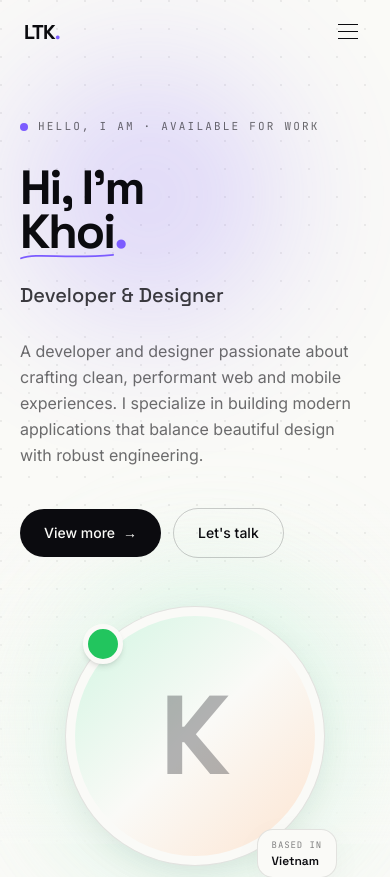
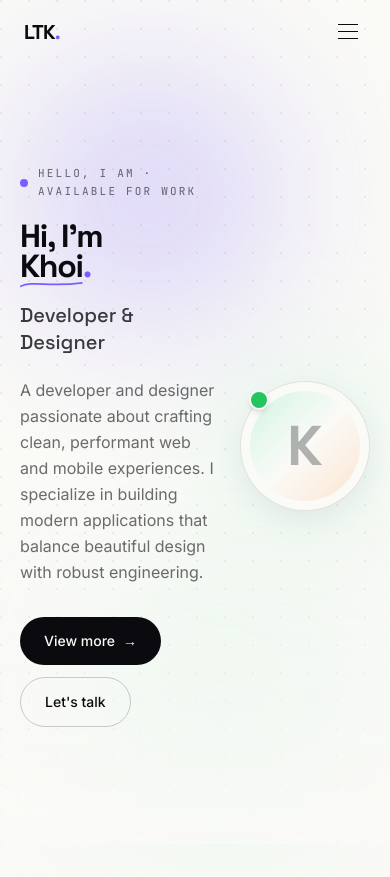
Before and after one commit to userlethekhoi/userlethekhoi.github.io, a Next.js app: page / in a window 390 px wide. Shown: the top 877 px of the page. Built offline with nearby package versions, Linux system fonts and the light colour scheme.

Commit message:
style(hero): avatar side-by-side with text on mobile
Co-Authored-By: Claude Opus 4.7 <noreply@anthropic.com>

```diff
--- a/components/Hero.tsx
+++ b/components/Hero.tsx
@@ -22,9 +22,9 @@ export default function Hero() {
       id="hero"
       className="relative min-h-screen flex items-center px-5 sm:px-6 pt-28 sm:pt-32 pb-16 sm:pb-20"
     >
-      <div className="max-w-7xl mx-auto w-full grid md:grid-cols-5 gap-12 md:gap-16 items-center">
+      <div className="max-w-7xl mx-auto w-full grid grid-cols-5 gap-4 sm:gap-10 md:gap-16 items-center">
         {/* Text column */}
-        <div className="md:col-span-3 space-y-7">
+        <div className="col-span-3 space-y-5 sm:space-y-7">
           <motion.div
             custom={0}
             initial="hidden"
@@ -46,7 +46,7 @@ export default function Hero() {
             initial="hidden"
             animate="visible"
             variants={fadeUp}
-            className="font-display font-bold text-[clamp(3rem,9vw,7.5rem)] leading-[0.92] tracking-tightest text-ink"
+            className="font-display font-bold text-[clamp(2rem,7vw,7.5rem)] leading-[0.95] tracking-tightest text-ink"
           >
             Hi, I&apos;m
             <br />
@@ -119,7 +119,7 @@ export default function Hero() {
           initial="hidden"
           animate="visible"
           variants={fadeUp}
-          className="md:col-span-2 relative mx-auto md:mx-0 aspect-square w-[260px] sm:w-[320px] md:w-[360px]"
+          className="col-span-2 relative mx-auto md:mx-0 aspect-square w-full max-w-[140px] sm:max-w-[240px] md:max-w-[360px]"
         >
           {/* Soft mint glow */}
           <div className="absolute inset-0 rounded-full bg-mint blur-3xl opacity-50 -z-10" />
@@ -129,21 +129,21 @@ export default function Hero() {
 
           {/* Avatar container — image sits flush inside frame */}
           <div className="absolute inset-[10px] rounded-full overflow-hidden bg-gradient-to-br from-mint/60 via-paper to-peach/60 flex items-center justify-center">
-            <span className="font-display text-[7rem] sm:text-[9rem] font-bold text-ink/30 select-none leading-none">
+            <span className="font-display text-[3.5rem] sm:text-[6rem] md:text-[9rem] font-bold text-ink/30 select-none leading-none">
               {profile.displayName?.[0] ?? "K"}
             </span>
           </div>
 
           {/* Online status dot — sitting on circle edge at top-left (~15% diagonal) */}
           <div className="absolute top-[14.6%] left-[14.6%] -translate-x-1/2 -translate-y-1/2 z-20">
-            <span className="relative flex h-10 w-10 sm:h-12 sm:w-12">
+            <span className="relative flex h-5 w-5 sm:h-9 sm:w-9 md:h-12 md:w-12">
               <span className="animate-ping absolute inline-flex h-full w-full rounded-full bg-green-400 opacity-75" />
-              <span className="relative inline-flex rounded-full h-10 w-10 sm:h-12 sm:w-12 bg-green-500 border-[5px] border-paper shadow-md" />
+              <span className="relative inline-flex rounded-full h-5 w-5 sm:h-9 sm:w-9 md:h-12 md:w-12 bg-green-500 border-2 sm:border-4 md:border-[5px] border-paper shadow-md" />
             </span>
           </div>
 
-          {/* Floating "Based in" badge — bottom-right */}
-          <div className="absolute -bottom-3 -right-3 sm:-bottom-4 sm:-right-4 bg-paper border border-ink/10 rounded-2xl px-3.5 py-2 shadow-soft">
+          {/* Floating "Based in" badge — hidden on mobile, shown from sm+ */}
+          <div className="hidden sm:block absolute -bottom-3 -right-3 sm:-bottom-4 sm:-right-4 bg-paper border border-ink/10 rounded-2xl px-3.5 py-2 shadow-soft">
             <p className="font-mono text-[9px] sm:text-[10px] text-ink/50 uppercase tracking-widest">
               Based in
             </p>
```
